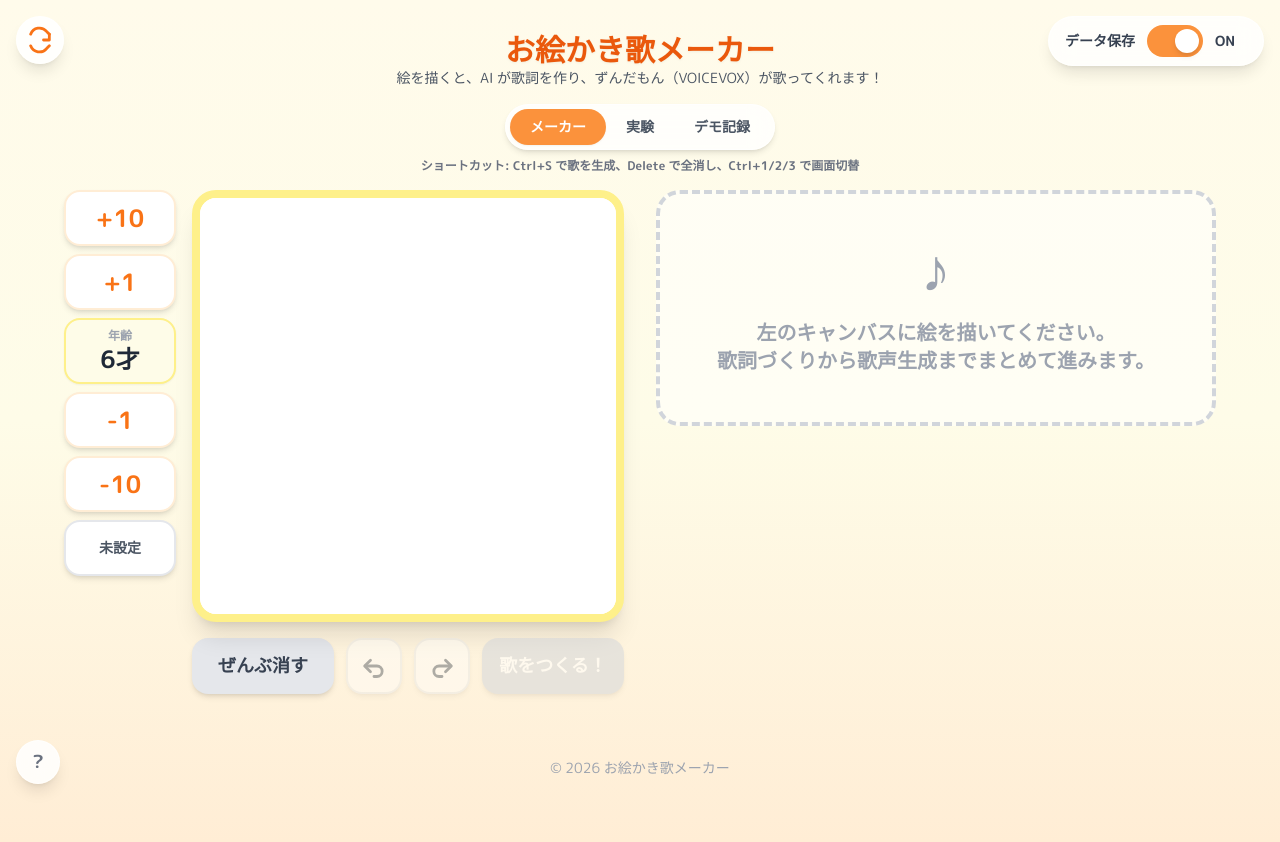
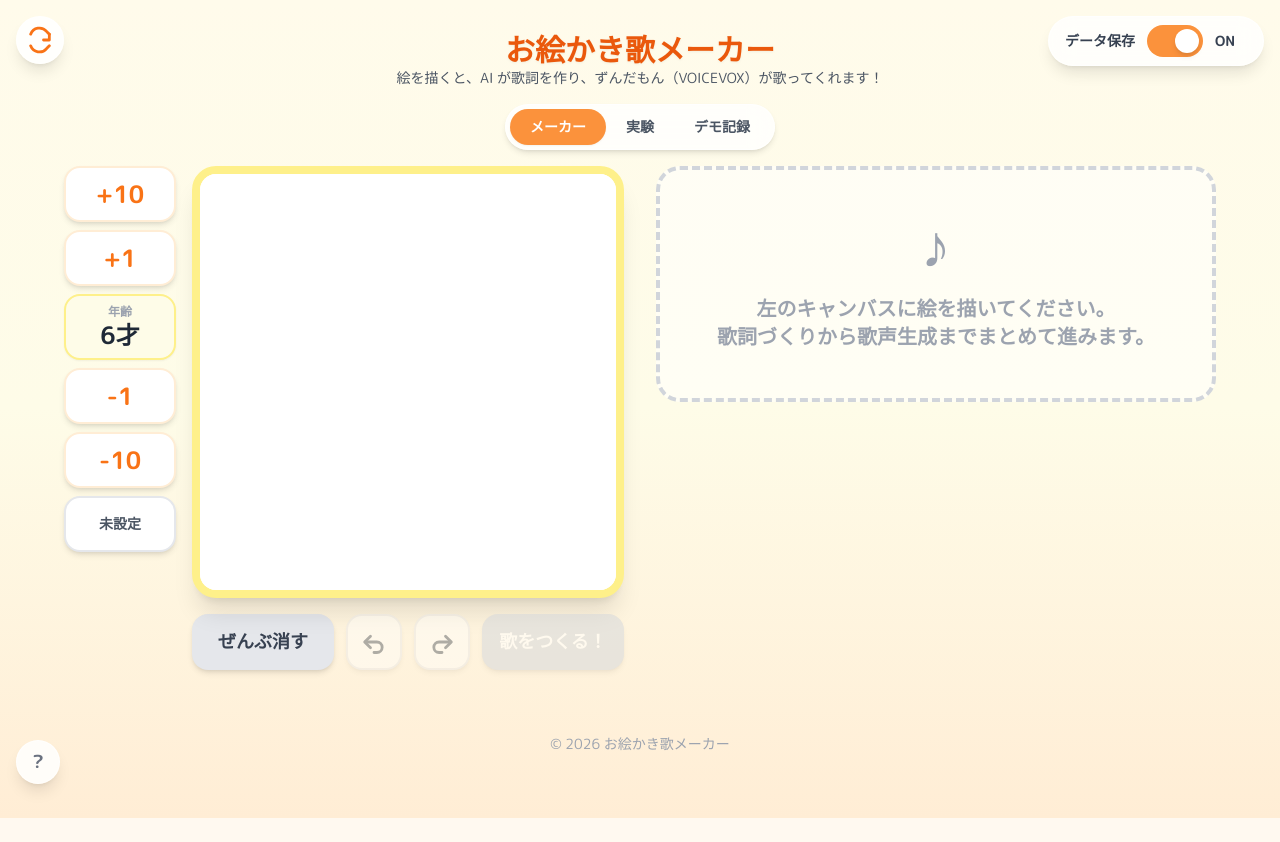
Before and after one commit to nitsc-proclub/procon37_jiyuB, a React (Vite) app: page / in a window 1280 px wide. After the commit the page ends 818 px from the top, so only its background shows below. Built offline with nearby package versions, Linux system fonts and the light colour scheme; a web font is replaced by a local one.

Commit message:
案内文を削除

```diff
--- a/App.tsx
+++ b/App.tsx
@@ -905,9 +905,6 @@ const App: React.FC = () => {
             デモ記録
           </button>
         </div>
-        <p className="mt-2 text-xs font-bold text-gray-500">
-          ショートカット: Ctrl+S で歌を生成、Delete で全消し、Ctrl+1/2/3 で画面切替
-        </p>
       </header>
 
       {appView === "demoRecords" ? (
```
Lines whose indentation alone changed are shown as unchanged.
